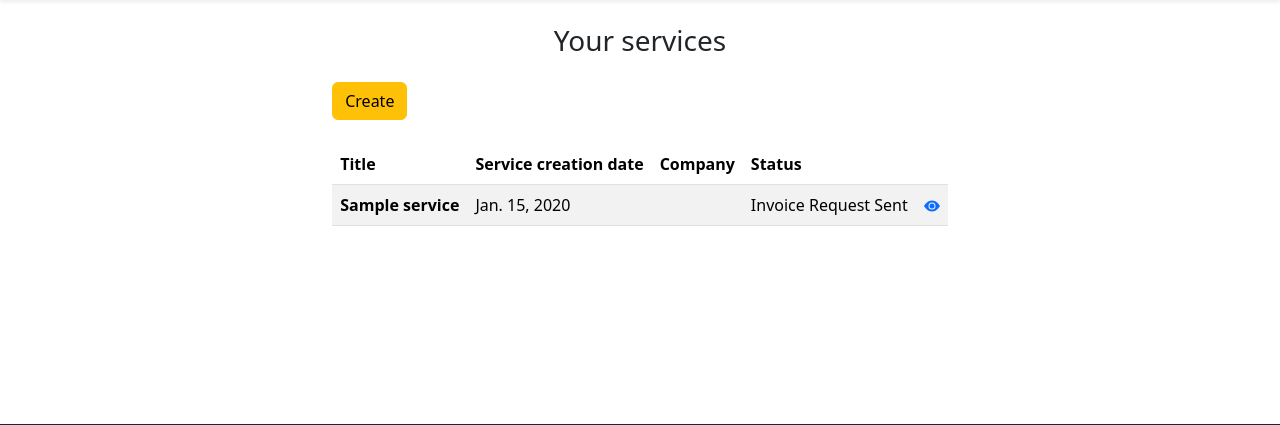
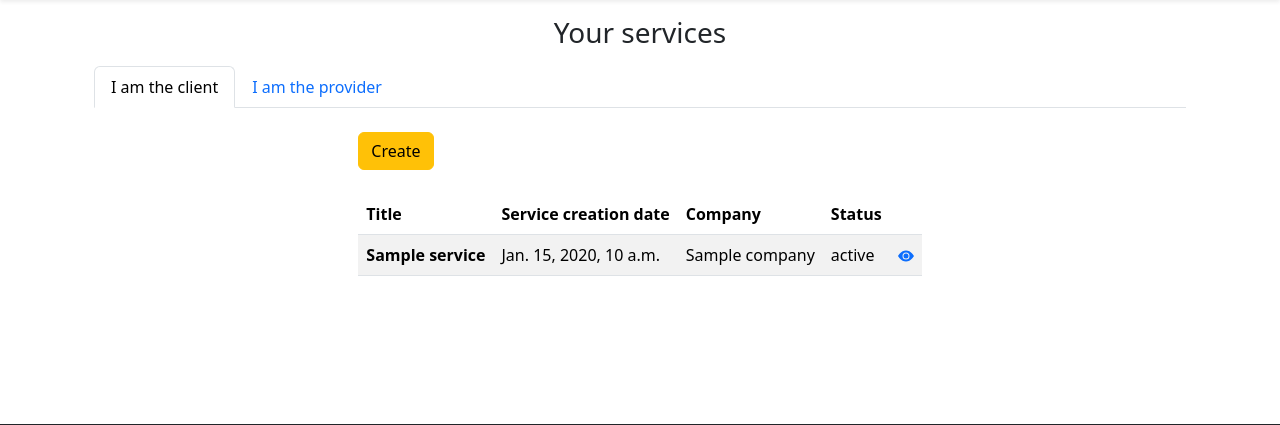
Before and after one commit to Mambroise/Invocing_app, a Django app: template Django project/facturasieli/templates/facturasieli/service/service.html in a window 1280 px wide. Shown: the part 56-481 px from the top of the page. Run offline with Django 5.2, Linux system fonts and the light colour scheme; tables that the repository leaves empty hold one stand-in row (values such as "Sample post"); the template is opened without the code that fills it: values that come from a table or form of the project are taken from there, most other values are stand-ins (such as "Sample title", 1, 10 or a date in 2020).

Commit message:
tabs in service and service form update dates verif

```diff
--- a/Django project/facturasieli/templates/facturasieli/service/service.html
+++ b/Django project/facturasieli/templates/facturasieli/service/service.html
@@ -11,6 +11,7 @@
 {% load i18n %}
 
 {% block content %}
+<h3 class="text-center my-3">{% translate 'Your services' %}</h3>
     <!-- Affichage des messages -->
     {% if messages %}
     <div class="messages">
@@ -22,8 +23,19 @@
 </div>
 {% endif %}
 
+<!-- tabs gerées par bootstrap -->
+<ul class="nav nav-tabs" id="myTab" role="tablist">
+    <li class="nav-item" role="presentation">
+      <button class="nav-link active" id="home-tab" data-bs-toggle="tab" data-bs-target="#home-tab-pane" type="button" role="tab" aria-controls="home-tab-pane" aria-selected="true">{% translate 'I am the client' %}</button>
+    </li>
+    <li class="nav-item" role="presentation">
+      <button class="nav-link" id="profile-tab" data-bs-toggle="tab" data-bs-target="#profile-tab-pane" type="button" role="tab" aria-controls="profile-tab-pane" aria-selected="false">{% translate 'I am the provider' %}</button>
+    </li>
+  </ul>
+  <div class="tab-content" id="myTabContent">
+    <!-- client tab -->
+    <div class="tab-pane fade show active" id="home-tab-pane" role="tabpanel" aria-labelledby="home-tab" tabindex="0">
         <div class="mt-4">
-    <h3 class="text-center mt-3">{% translate 'Your services' %}</h3>
             <div class="d-flex justify-content-center mt-4">
                 <div class="">
                     <a href="{% url 'facturasieli:service_form' %}" class="btn btn-warning mb-4">{% translate 'Create' %}</a>
@@ -38,8 +50,8 @@
                           </tr>
                         </thead>
                         <tbody>
-                    {% if services %}
-                        {% for service in services %}
+                            {% if client_services %}
+                                {% for service in client_services %}
                                     <tr>
                                         <th scope="row">{{ service.title }}</th>
                                         <td>{{ service.issue_date }}</td>
@@ -61,4 +73,47 @@
                 </div>
             </div>
         </div>
+    </div>
+    <!-- provider tab -->
+    <div class="tab-pane fade" id="profile-tab-pane" role="tabpanel" aria-labelledby="profile-tab" tabindex="0">
+        <div class="mt-4">
+            <div class="d-flex justify-content-center mt-4">
+                <div class="">
+                    <table class="table table-striped">
+                        <thead>
+                          <tr>
+                            <th scope="col">{% translate 'Title' %}</th>
+                            <th scope="col">{% translate 'Service creation date' %}</th>
+                            <th scope="col">{% translate 'Company' %}</th>
+                            <th scope="col">{% translate 'Status' %}</th>
+                            <th scope="col"></th>
+                          </tr>
+                        </thead>
+                        <tbody>
+                            {% if provider_services %}
+                                {% for service in provider_services %}
+                                    <tr>
+                                        <th scope="row">{{ service.title }}</th>
+                                        <td>{{ service.issue_date }}</td>
+                                        <td>{{ service.company.name }}</td>
+                                        <td>{{ service.status }}</td>
+                                        <td><a href="{% url 'facturasieli:show_service' service.id %}">
+                                            <svg xmlns="http://www.w3.org/2000/svg" width="16" height="16" fill="currentColor" class="bi bi-eye-fill" viewBox="0 0 16 16">
+                                                <path d="M10.5 8a2.5 2.5 0 1 1-5 0 2.5 2.5 0 0 1 5 0"/>
+                                                <path d="M0 8s3-5.5 8-5.5S16 8 16 8s-3 5.5-8 5.5S0 8 0 8m8 3.5a3.5 3.5 0 1 0 0-7 3.5 3.5 0 0 0 0 7"/>
+                                            </svg>
+                                        </a></td>
+                                    </tr>
+                                {% endfor %}
+                            {% else %}
+
+                            {% endif %}
+                        </tbody>
+                      </table>
+                </div>
+            </div>
+        </div>
+    </div>
+  </div>
+
 {% endblock %}
```
Also changed, not shown: Django project/facturasieli/forms/ServiceForm.py (+13 -0 lines), Django project/facturasieli/views/service/service_view.py (+4 -3 lines). Lines whose indentation alone changed are shown as unchanged.
